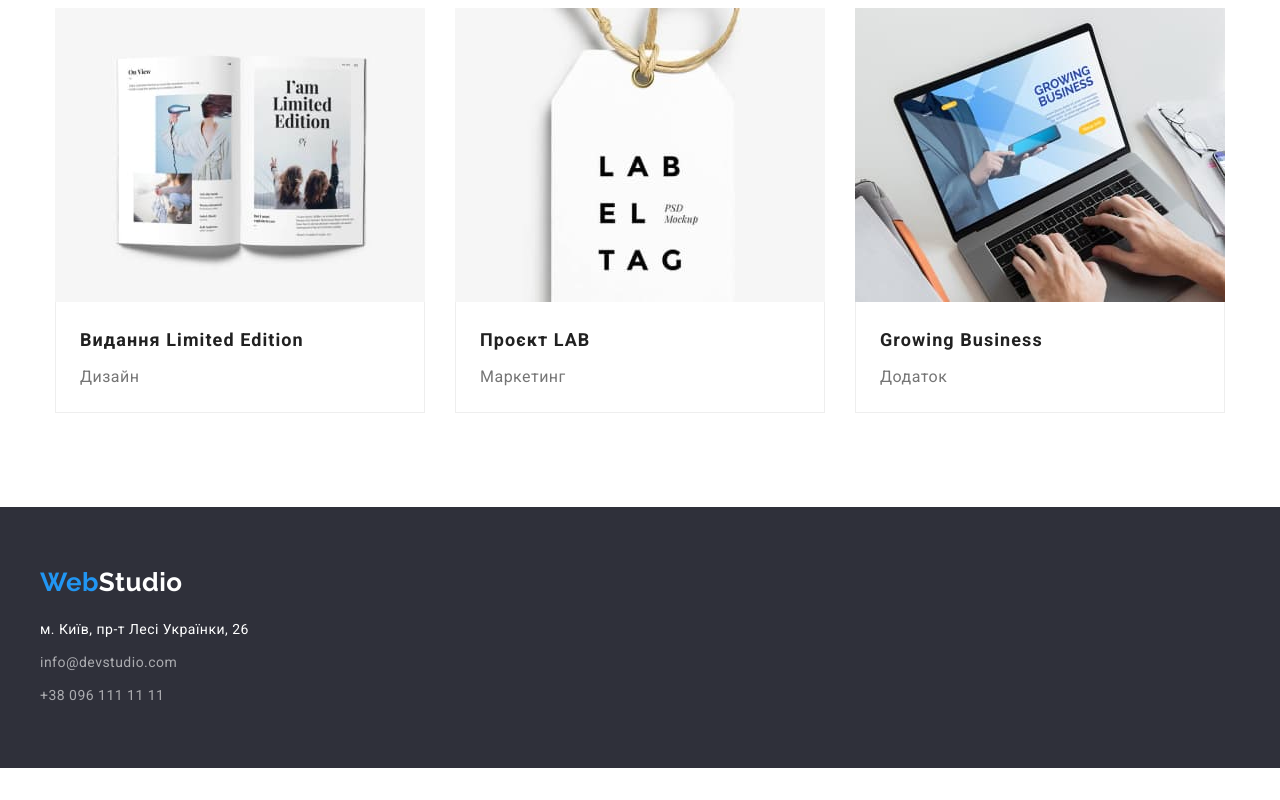
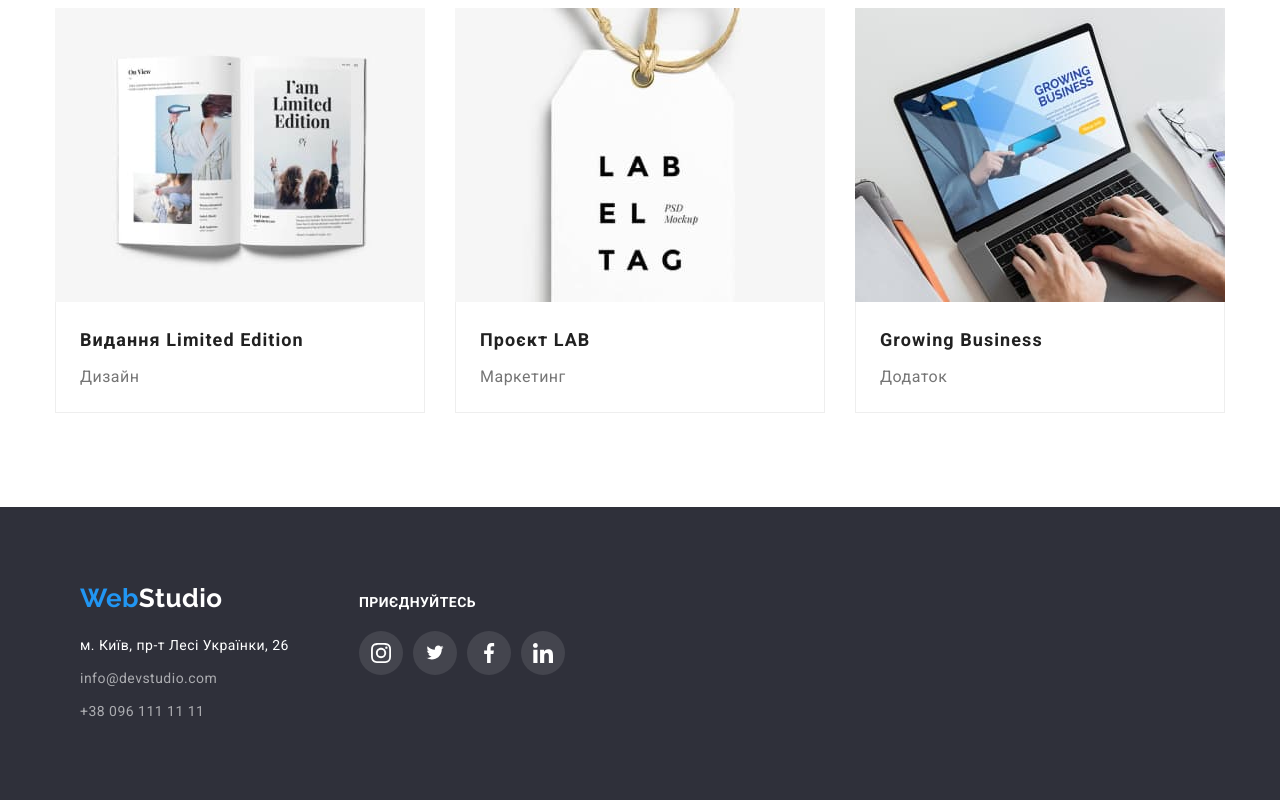
Before and after one commit to nataliapovaliy/goit-markup-hw-04, a plain HTML site: page portfolio.html in a window 1280 px wide. Shown: the part 1126-1926 px from the top of the page. Before the commit the page ends 1894 px from the top, so only its background shows below. Drawn offline with nearby package versions, Linux system fonts and the light colour scheme.

Commit message:
add shadow portfolio

```diff
--- a/css/styles.css
+++ b/css/styles.css
@@ -404,6 +404,12 @@ img {
     text-decoration: none;
     margin-bottom: 0;
 }
+.portfolio-link:hover,
+.portfolio-link:focus {
+    /* border: 1px solid #EEEEEE; */
+    display: block;
+    box-shadow: 0px 1px 1px rgba(0, 0, 0, 0.12), 0px 4px 4px rgba(0, 0, 0, 0.06), 1px 4px 6px rgba(0, 0, 0, 0.16);
+}
 
 .portfolio-link img {
     display: block;
--- a/portfolio.html
+++ b/portfolio.html
@@ -127,22 +127,59 @@
 <!------------- Футер ------------->
 <footer>
     <div class="container">
+        <ul class="footer-list">
+            <li class="footer-kontact list">
                 <a class="logo logo-accent" href="./index.html" lang="en">Web<span
                         class="logo logo-accent-footer">Studio</span></a>
                 <address>
                     <ul class="address-list list">
                         <li class="footer-contact-item">
                             <a href="https://www.google.com/maps/d/embed?mid=10uSM3H-mIU3GznYo2szRIEphczw&hl=en_US&ehbc=2E312F"
-                        target="_blank" rel="noopener noreferrer" class="footer-link footer-link-adress">м. Київ, пр-т
-                        Лесі Українки, 26</a>
+                                target="_blank" rel="noopener noreferrer" class="footer-link footer-link-adress">м.
+                                Київ, пр-т Лесі Українки, 26</a>
                         </li>
                         <li class="footer-contact-item"><a href="mailto:info@devstudio.com"
                                 class="footer-link">info@devstudio.com</a></li>
-                <li class="footer-contact-item"><a href="tel:+380961111111" class="footer-link">+38 096 111 11 11</a>
-                </li>
+                        <li class="footer-contact-item"><a href="tel:+380961111111" class="footer-link">+38 096 111 11
+                                11</a></li>
                     </ul>
 
                 </address>
+            </li>
+            <li class="footer-social list">
+                <h2 class="footer-title-soc">Приєднуйтесь</h2>
+                <ul class="team-social list">
+                    <li class="team-soc-item">
+                        <a href="" class="team-soc-link footer-soc-link">
+                            <svg class="team-soc-icon" width="20" height="20">
+                                <use href="./images/symbol-defs.svg#icon-instagram"></use>
+                            </svg>
+                        </a>
+                    </li>
+                    <li class="team-soc-item">
+                        <a href="" class="team-soc-link footer-soc-link">
+                            <svg class="team-soc-icon" width="20" height="17">
+                                <use href="./images/symbol-defs.svg#icon-twitter"></use>
+                            </svg>
+                        </a>
+                    </li>
+                    <li class="team-soc-item">
+                        <a href="" class="team-soc-link footer-soc-link">
+                            <svg class="team-soc-icon" width="20" height="20">
+                                <use href="./images/symbol-defs.svg#icon-facebook"></use>
+                            </svg>
+                        </a>
+                    </li>
+                    <li class="team-soc-item">
+                        <a href="" class="team-soc-link footer-soc-link">
+                            <svg class="team-soc-icon" width="20" height="20">
+                                <use href="./images/symbol-defs.svg#icon-linkedin"></use>
+                            </svg>
+                        </a>
+                    </li>
+                </ul>
+            </li>
+        </ul>
     </div>
 </footer>
 
```
Lines whose indentation alone changed are shown as unchanged.
